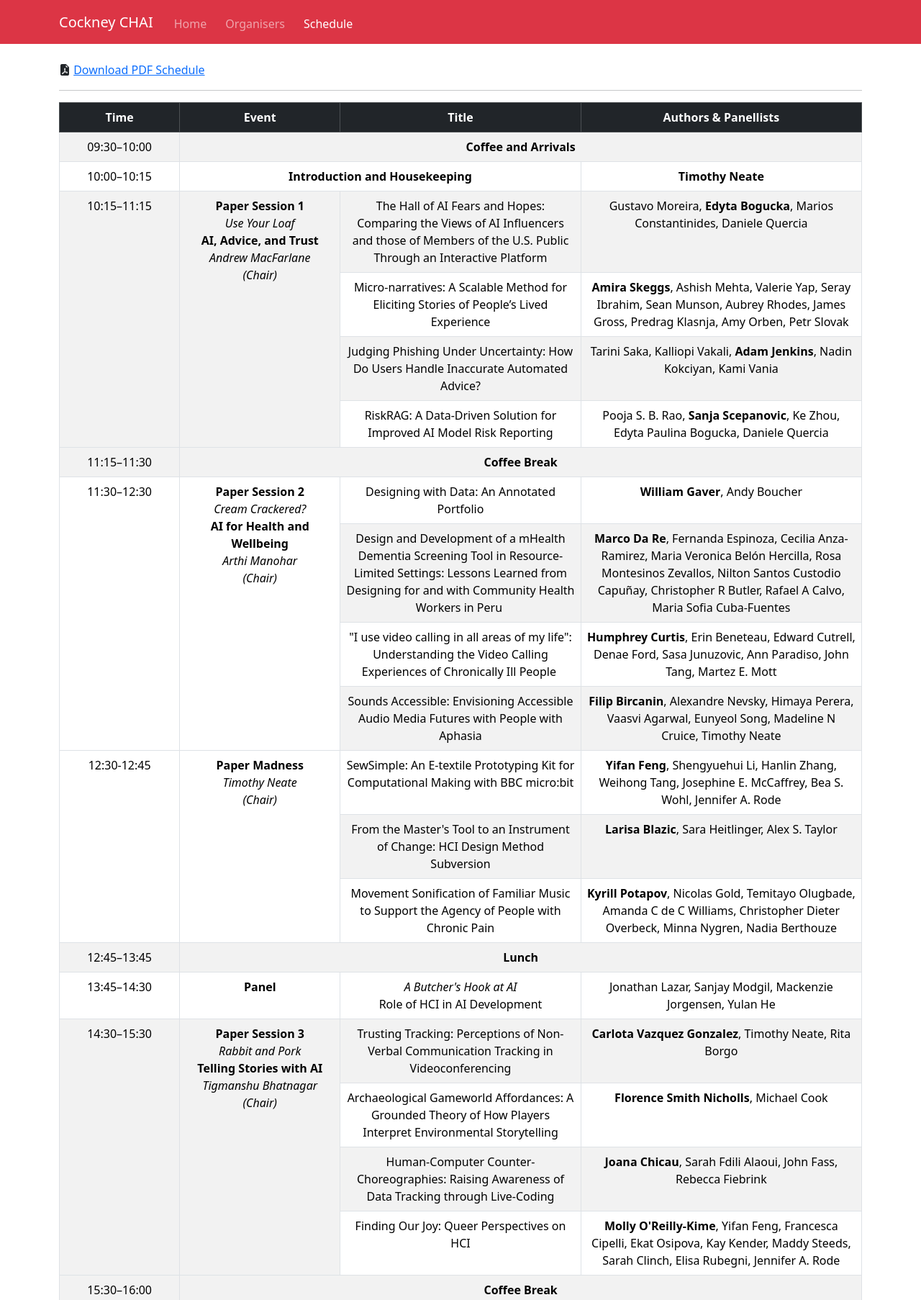
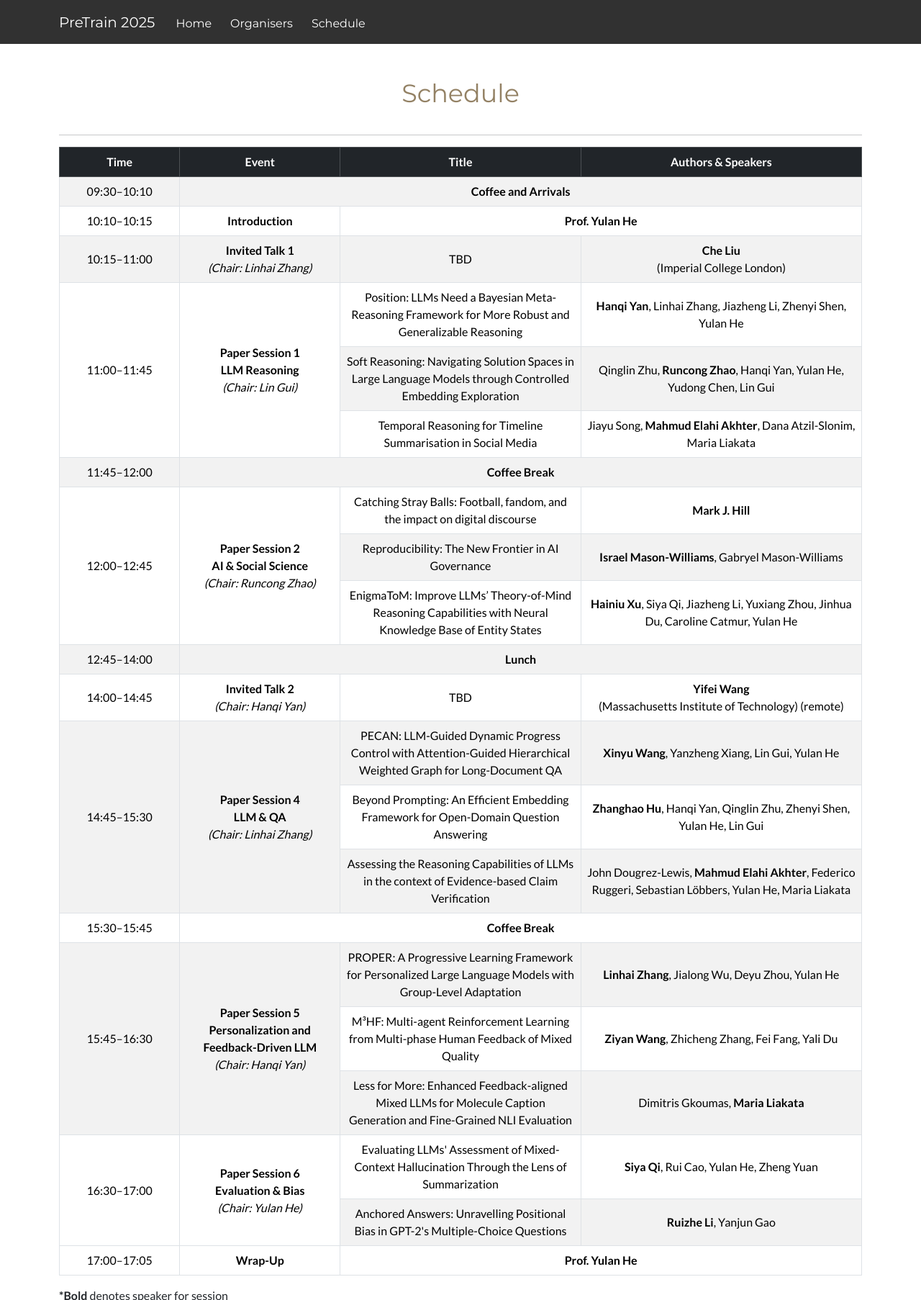
Before and after one commit to PreTrain2025/PreTrain2025.github.io, a plain HTML site: page pages/schedule.html in a window 1280 px wide. Shown: the top 1806 px of the page at 72% size. Drawn offline with nearby package versions, Linux system fonts and the light colour scheme; a script that the page names is missing.

Commit message:
Update the schedule

```diff
--- a/pages/schedule.html
+++ b/pages/schedule.html
@@ -4,40 +4,81 @@
 <head>
   <meta charset="utf-8">
   <meta name="viewport" content="width=device-width, initial-scale=1">
-    <title>Cockney CHAI</title>
+  <title>PreTrain 2025</title>
   <link rel="shortcut icon" href="../images/favicon.ico" />
-    <link rel="stylesheet" href="https://cdn.jsdelivr.net/npm/bootstrap-icons@1.11.3/font/bootstrap-icons.min.css">
+
+  <!-- Bootstrap CSS & Icons -->
   <link href="https://cdn.jsdelivr.net/npm/bootstrap@5.3.2/dist/css/bootstrap.min.css" rel="stylesheet"
         integrity="sha384-T3c6CoIi6uLrA9TneNEoa7RxnatzjcDSCmG1MXxSR1GAsXEV/Dwwykc2MPK8M2HN" crossorigin="anonymous">
+  <link rel="stylesheet" href="https://cdn.jsdelivr.net/npm/bootstrap-icons@1.11.3/font/bootstrap-icons.min.css">
+
+  <!-- Google Fonts -->
+  <link href="https://fonts.googleapis.com/css?family=Lato:400,700&display=swap" rel="stylesheet">
+  <link href="https://fonts.googleapis.com/css?family=Montserrat:400,700&display=swap" rel="stylesheet">
+
+  <!-- Custom Styling -->
+  <style>
+    body, h1, h2, h3, h4, h5, h6 {
+      font-family: 'Lato', sans-serif;
+    }
+    .navbar, h1, button {
+      font-family: 'Montserrat', sans-serif;
+    }
+    .bg-custom {
+      background-color: rgb(49, 49, 49) !important;
+    }
+    .navbar-dark .navbar-nav .nav-link {
+      color: white !important;
+    }
+    .btn-custom {
+      background-color: rgba(43, 43, 43, 0.9);
+      color: white !important;
+    }
+    .text-main {
+      color: rgb(107, 107, 107);
+    }
+    .text-accent, .maintitle {
+      color: rgba(98, 73, 31, 0.691);
+    }
+    .maintitle {
+      margin-top: 10px;
+      font-size: 35px;
+      text-align: left;
+      padding-bottom: 20px;
+    }
+    .bg-overlay {
+      background-color: rgba(76, 83, 82, 0.2);
+    }
+    td, th {
+      vertical-align: middle !important;
+    }
+  </style>
+
   <link rel="stylesheet" href="../styles.css">
 </head>
 
 <body>
-    <nav class="navbar navbar-expand-lg navbar-dark bg-danger">
+  <nav class="navbar navbar-expand-lg navbar-dark bg-custom">
     <div class="container">
-            <a class="navbar-brand" href="index.html">Cockney CHAI</a>
+      <a class="navbar-brand" href="index.html">PreTrain 2025</a>
       <button class="navbar-toggler" type="button" data-bs-toggle="collapse"
-                data-bs-target="#navbarSupportedContent" aria-controls="navbarSupportedContent" aria-expanded="false"
-                aria-label="Toggle navigation">
+              data-bs-target="#navbarSupportedContent" aria-controls="navbarSupportedContent"
+              aria-expanded="false" aria-label="Toggle navigation">
         <span class="navbar-toggler-icon"></span>
       </button>
+
       <div class="collapse navbar-collapse" id="navbarSupportedContent">
         <ul class="navbar-nav me-auto mb-2 mb-lg-0">
-                    <li class="nav-item">
-                        <a class="nav-link" href="../index.html">Home</a>
-                    </li>
-                    <li class="nav-item">
-                        <a class="nav-link" href="./organisers.html">Organisers</a>
-                    </li>
-                    <li class="nav-item">
-                        <a class="nav-link active" aria-current="page" href="schedule.html">Schedule</a>
-                    </li>
+          <li class="nav-item"><a class="nav-link" href="../index.html">Home</a></li>
+          <li class="nav-item"><a class="nav-link" href="./organisers.html">Organisers</a></li>
+          <li class="nav-item"><a class="nav-link active" aria-current="page" href="schedule.html">Schedule</a></li>
+        </ul>
       </div>
     </div>
   </nav>
 
-    <div class="container mx-auto mt-4">
-        <p class="fs-6"><i class="bi bi-file-earmark-pdf-fill"></i> <a href="../files/Cockney-CHAI-2025.pdf" download>Download PDF Schedule</a></p>
+  <div class="container mt-5">
+    <h1 class="text-center maintitle">Schedule</h1>
     <hr>
     <table class="table table-bordered table-striped w-auto table-condensed">
       <thead class="table-dark text-center">
@@ -45,203 +86,50 @@
           <th width="15%">Time</th>
           <th width="20%">Event</th>
           <th width="30%">Title</th>
-                    <th width="35%">Authors & Panellists</th>
+          <th width="35%">Authors & Speakers</th>
         </tr>
       </thead>
       <tbody class="text-center">
-                <tr>
-                    <td>09:30–10:00</td>
-                    <td colspan="3"><b>Coffee and Arrivals</b></td>
-                </tr>
-                <tr>
-                    <td>10:00–10:15</td>
-                    <td colspan="2"><b>Introduction and Housekeeping</b></td>
-                    <td><b>Timothy Neate</b></td>
-                </tr>
-                <tr>
-                    <td rowspan="4">10:15–11:15</td>
-                    <td rowspan="4"><b>Paper Session 1</b><br><i>Use Your Loaf</i><br> <b>AI, Advice, and Trust</b>
-                        <br><i>Andrew MacFarlane<br>(Chair)</i></td>
-                    <td>The Hall of AI Fears and Hopes: Comparing the Views of AI Influencers and those of Members of
-                        the U.S. Public Through an Interactive Platform</td>
-                    <td>Gustavo Moreira, <b>Edyta Bogucka</b>, Marios Constantinides, Daniele Quercia</td>
-                </tr>
-                <tr>
-                    <td>Micro-narratives: A Scalable Method for Eliciting Stories of People’s Lived Experience</td>
-                    <td> <b>Amira Skeggs</b>, Ashish Mehta, Valerie Yap, Seray Ibrahim, Sean Munson, Aubrey Rhodes,
-                        James Gross, Predrag Klasnja, Amy Orben, Petr Slovak</td>
-                </tr>
-                <tr>
-                    <td>Judging Phishing Under Uncertainty: How Do Users Handle Inaccurate Automated Advice?</td>
-                    <td>Tarini Saka, Kalliopi Vakali, <b>Adam Jenkins</b>, Nadin Kokciyan, Kami Vania</td>
-                </tr>
-                <tr>
-                    <td>RiskRAG: A Data-Driven Solution for Improved AI Model Risk Reporting</td>
-                    <td>Pooja S. B. Rao, <b>Sanja Scepanovic</b>, Ke Zhou, Edyta Paulina Bogucka, Daniele Quercia</td>
-                </tr>
-                <tr>
-                    <td>11:15–11:30</td>
-                    <td colspan="3"><b>Coffee Break</b></td>
-                </tr>
-                <tr>
-                    <td rowspan="4">11:30–12:30</td>
-                    <td rowspan="4"><b>Paper Session 2</b><br><i>Cream Crackered?</i><br><b>AI for Health and
-                            Wellbeing</b><br><i>Arthi Manohar<br>(Chair)</i></td>
-                    <td>Designing with Data: An Annotated Portfolio</td>
-                    <td><b>William Gaver</b>, Andy Boucher</td>
-                </tr>
-                <tr>
-                    <td>Design and Development of a mHealth Dementia Screening Tool in Resource-Limited Settings:
-                        Lessons Learned from Designing for and with Community Health Workers in Peru </td>
-                    <td><b>Marco Da Re</b>, Fernanda Espinoza, Cecilia Anza-Ramirez, Maria Veronica Belón Hercilla, Rosa
-                        Montesinos Zevallos, Nilton Santos Custodio Capuñay, Christopher R Butler, Rafael A Calvo, Maria
-                        Sofia Cuba-Fuentes</td>
-                </tr>
-                <tr>
-                    <td>"I use video calling in all areas of my life": Understanding the Video Calling Experiences of
-                        Chronically Ill People </td>
-                    <td><b>Humphrey Curtis</b>, Erin Beneteau, Edward Cutrell, Denae Ford, Sasa Junuzovic, Ann Paradiso,
-                        John Tang, Martez E. Mott</td>
-                </tr>
-                <tr>
-                    <td>Sounds Accessible: Envisioning Accessible Audio Media Futures with People with Aphasia</td>
-                    <td><b>Filip Bircanin</b>, Alexandre Nevsky, Himaya Perera, Vaasvi Agarwal, Eunyeol Song, Madeline N
-                        Cruice, Timothy Neate</td>
-                </tr>
-                <tr>
-                    <td rowspan="3">12:30-12:45</td>
-                    <td rowspan="3"><b>Paper Madness</b> <br><i>Timothy Neate<br>(Chair)</i></td>
-                    <td>SewSimple: An E-textile Prototyping Kit for Computational Making with BBC micro:bit</td>
-                    <td><b>Yifan Feng</b>, Shengyuehui Li, Hanlin Zhang, Weihong Tang, Josephine E. McCaffrey, Bea S.
-                        Wohl, Jennifer A. Rode</td>
-                </tr>
-                <tr>
-                    <td>From the Master's Tool to an Instrument of Change: HCI Design Method Subversion</td>
-                    <td><b>Larisa Blazic</b>, Sara Heitlinger, Alex S. Taylor</td>
-                </tr>
-                <tr>
-                    <td>Movement Sonification of Familiar Music to Support the Agency of People with Chronic Pain</td>
-                    <td><b>Kyrill Potapov</b>, Nicolas Gold, Temitayo Olugbade, Amanda C de C Williams, Christopher
-                        Dieter Overbeck, Minna Nygren, Nadia Berthouze</td>
-                </tr>
-                <tr>
-                    <td>12:45–13:45</td>
-                    <td colspan="3"><b>Lunch</b></td>
-                </tr>
-                <tr>
-                    <td>13:45–14:30</td>
-                    <td><b>Panel</b></td>
-                    <td> <i>A Butcher's Hook at AI</i> <br> Role of HCI in AI Development</td>
-                    <td>Jonathan Lazar, Sanjay Modgil, Mackenzie Jorgensen, Yulan He</td>
-                </tr>
-                <tr>
-                    <td rowspan="4">14:30–15:30</td>
-                    <td rowspan="4"><b>Paper Session 3</b><br><i>Rabbit and Pork</i><br> <b>Telling Stories with
-                            AI</b> <br> <i>Tigmanshu Bhatnagar<br>(Chair)</i></td>
-                    <td>Trusting Tracking: Perceptions of Non-Verbal Communication Tracking in Videoconferencing</td>
-                    <td><b>Carlota Vazquez Gonzalez</b>, Timothy Neate, Rita Borgo</td>
-                </tr>
-                <tr>
-                    <td>Archaeological Gameworld Affordances: A Grounded Theory of How Players Interpret Environmental
-                        Storytelling</td>
-                    <td><b>Florence Smith Nicholls</b>, Michael Cook</td>
-                </tr>
-                <tr>
-                    <td>Human-Computer Counter-Choreographies: Raising Awareness of Data Tracking through Live-Coding
-                    </td>
-                    <td><b>Joana Chicau</b>, Sarah Fdili Alaoui, John Fass, Rebecca Fiebrink</td>
-                </tr>
-                <tr>
-                    <td>Finding Our Joy: Queer Perspectives on HCI</td>
-                    <td><b>Molly O'Reilly-Kime</b>, Yifan Feng, Francesca Cipelli, Ekat Osipova, Kay Kender, Maddy
-                        Steeds, Sarah Clinch, Elisa Rubegni, Jennifer A. Rode</td>
-                </tr>
-                <tr>
-                    <td>15:30–16:00</td>
-                    <td colspan="3"><b>Coffee Break</b></td>
-                </tr>
-                <tr>
-                    <td rowspan="4">16:00–17:00</td>
-                    <td rowspan="4"><b>Paper Session 4</b><br><i>On Your Tod?</i><br> <b>Navigating AI in the
-                            Digital World</b> <br> <i>Michael Cook<br>(Chair)</i></td>
-                    <td>"The Internet is Hard. Is Words": Investigating Information Search Difficulties Experienced by
-                        People with Aphasia and Strategies for Combatting Them</td>
-                    <td> Vasiliki Kladouchou, Stephann Makri, Sylwia Frankowska-Takhari, Timothy Neate, <b>Andrew
-                            MacFarlane</b>, Stephanie Wilson, Abi Roper </td>
-                </tr>
-                <tr>
-                    <td>Bridging AI and Humanitarianism: An HCI-Informed Framework for Responsible AI Adoption</td>
-                    <td><b>Tigmanshu Bhatnagar</b>, Maarya Omar, Davor Orlic, James Smith, Catherine Holloway, Maria
-                        Kett
-                    </td>
-                </tr>
-                <tr>
-                    <td>A Critical Analysis of Machine Learning Eco-feedback Tools through the Lens of Sustainable HCI
-                    </td>
-                    <td><b>Sinem Görücü</b>, Luiz Morais, Georgia Panagiotidou</td>
-                </tr>
-                <tr>
-                    <td>OptiCarVis: Improving Automated Vehicle Functionality Visualizations Using Bayesian Optimization
-                        to Enhance User Experience</td>
-                    <td>Pascal Jansen, <b>Mark Colley</b>, Svenja Krauß, Daniel Hirschle, Enrico Rukzio</td>
-                </tr>
-                <td rowspan="4"">17:00-17:20</td>
-                <td rowspan=" 4"><b>Paper Madness</b><br><i>Adam Jenkins<br>(Chair)</i></td>
-                <td>"They Didn’t Buy Their Smart TV to Watch Me with the Kids": Comparing Nannies’ and Parents’ Privacy
-                    Threat Models for Smart Home Devices</td>
-                <td><b>Ruba Abu-Salma</b>, Junghyun Choy, Alisa Frik, and Julia Bernd</td>
-                </tr>
-                <tr>
-                    <td>A Critical Review of Sexuality, Technology and Disability</td>
-                    <td><b>Dilisha Patel</b>, Ekat Osipova, Giulia Barbareschi, and Katta Spiel</td>
-                </tr>
-                <tr>
-                    <td>Beyond the Buckets of Support: Designing for Agency and Interaction in Personalised Disability
-                        Systems</td>
-                    <td><b>Filip Bircanin</b>, Laurianne Sitbon, Maria Hoogstrate, Ahmed K. Abbas, Alieh Hajizadeh
-                        Saffar, Margot Brereton</td>
-                </tr>
-                <tr>
-                    <td>Designing Daily Supports for Parent-Child Conversations about Emotion: Ecological Momentary
-                        Assessment as Intervention</td>
-                    <td><b>Seray Ibrahim</b>, Predrag Klasnja, James J. Gross, Petr Slovak</td>
-                </tr>
-                <tr>
-                    <td>17:20–17:45 </td>
-                    <td colspan="3"><b>Wrap-Up and Mingle</b></td>
-                </tr>
-                <tr>
-                    <td>18:00–Late</td>
-                    <td><b>Post-Event Social</b></td>
-                    <td colspan="2">Join us nearby at the Strand's <a
-                            href="https://maps.app.goo.gl/qZDJLEH443LUZAeN6">George Pub & Restaurant</a> for an informal
-                        gathering!</td>
-                </tr>
+        <tr><td>09:30–10:10</td><td colspan="3"><b>Coffee and Arrivals</b></td></tr>
+        <tr><td>10:10–10:15</td><td><b>Introduction</b></td><td colspan="2"><b>Prof. Yulan He</b></td></tr>
+        <tr><td>10:15–11:00</td><td><b>Invited Talk 1</b><br><i>(Chair: Linhai Zhang)</i></td><td>TBD</td><td><b>Che Liu</b><br>(Imperial College London)</td></tr>
+        <tr><td rowspan="3">11:00–11:45</td><td rowspan="3"><b>Paper Session 1</b><br><b>LLM Reasoning</b><br><i>(Chair: Lin Gui)</i></td><td>Position: LLMs Need a Bayesian Meta-Reasoning Framework for More Robust and Generalizable Reasoning</td><td><b>Hanqi Yan</b>, Linhai Zhang, Jiazheng Li, Zhenyi Shen, Yulan He</td></tr>
+        <tr><td>Soft Reasoning: Navigating Solution Spaces in Large Language Models through Controlled Embedding Exploration</td><td>Qinglin Zhu, <b>Runcong Zhao</b>, Hanqi Yan, Yulan He, Yudong Chen, Lin Gui</td></tr>
+        <tr><td>Temporal Reasoning for Timeline Summarisation in Social Media</td><td>Jiayu Song, <b>Mahmud Elahi Akhter</b>, Dana Atzil-Slonim, Maria Liakata</td></tr>
+        <tr><td>11:45–12:00</td><td colspan="3"><b>Coffee Break</b></td></tr>
+        <tr><td rowspan="3">12:00–12:45</td><td rowspan="3"><b>Paper Session 2</b><br><b>AI & Social Science</b><br><i>(Chair: Runcong Zhao)</i></td><td>Catching Stray Balls: Football, fandom, and the impact on digital discourse</td><td><b>Mark J. Hill</b></td></tr>
+        <tr><td>Reproducibility: The New Frontier in AI Governance</td><td><b>Israel Mason-Williams</b>, Gabryel Mason-Williams</td></tr>
+        <tr><td>EnigmaToM: Improve LLMs’ Theory-of-Mind Reasoning Capabilities with Neural Knowledge Base of Entity States</td><td><b>Hainiu Xu</b>, Siya Qi, Jiazheng Li, Yuxiang Zhou, Jinhua Du, Caroline Catmur, Yulan He</td></tr>
+        <tr><td>12:45–14:00</td><td colspan="3"><b>Lunch</b></td></tr>
+        <tr><td>14:00–14:45</td><td><b>Invited Talk 2</b><br><i>(Chair: Hanqi Yan)</i></td><td>TBD</td><td><b>Yifei Wang</b><br>(Massachusetts Institute of Technology) (remote)</td></tr>
+        <tr><td rowspan="3">14:45–15:30</td><td rowspan="3"><b>Paper Session 4</b><br><b>LLM & QA</b><br><i>(Chair: Linhai Zhang)</i></td><td>PECAN: LLM-Guided Dynamic Progress Control with Attention-Guided Hierarchical Weighted Graph for Long-Document QA</td><td><b>Xinyu Wang</b>, Yanzheng Xiang, Lin Gui, Yulan He</td></tr>
+        <tr><td>Beyond Prompting: An Efficient Embedding Framework for Open-Domain Question Answering</td><td><b>Zhanghao Hu</b>, Hanqi Yan, Qinglin Zhu, Zhenyi Shen, Yulan He, Lin Gui</td></tr>
+        <tr><td>Assessing the Reasoning Capabilities of LLMs in the context of Evidence-based Claim Verification</td><td>John Dougrez-Lewis, <b>Mahmud Elahi Akhter</b>, Federico Ruggeri, Sebastian Löbbers, Yulan He, Maria Liakata</td></tr>
+        <tr><td>15:30–15:45</td><td colspan="3"><b>Coffee Break</b></td></tr>
+        <tr><td rowspan="3">15:45–16:30</td><td rowspan="3"><b>Paper Session 5</b><br><b>Personalization and Feedback-Driven LLM</b><br><i>(Chair: Hanqi Yan)</i></td><td>PROPER: A Progressive Learning Framework for Personalized Large Language Models with Group-Level Adaptation</td><td><b>Linhai Zhang</b>, Jialong Wu, Deyu Zhou, Yulan He</td></tr>
+        <tr><td>M³HF: Multi-agent Reinforcement Learning from Multi-phase Human Feedback of Mixed Quality</td><td><b>Ziyan Wang</b>, Zhicheng Zhang, Fei Fang, Yali Du</td></tr>
+        <tr><td>Less for More: Enhanced Feedback-aligned Mixed LLMs for Molecule Caption Generation and Fine-Grained NLI Evaluation</td><td>Dimitris Gkoumas, <b>Maria Liakata</b></td></tr>
+        <tr><td rowspan="2">16:30–17:00</td><td rowspan="2"><b>Paper Session 6</b><br><b>Evaluation & Bias</b><br><i>(Chair: Yulan He)</i></td><td>Evaluating LLMs' Assessment of Mixed-Context Hallucination Through the Lens of Summarization</td><td><b>Siya Qi</b>, Rui Cao, Yulan He, Zheng Yuan</td></tr>
+        <tr><td>Anchored Answers: Unravelling Positional Bias in GPT-2's Multiple-Choice Questions</td><td><b>Ruizhe Li</b>, Yanjun Gao</td></tr>
+        <tr><td>17:00–17:05</td><td><b>Wrap-Up</b></td><td colspan="2"><b>Prof. Yulan He</b></td></tr>
       </tbody>
     </table>
     <p><b>*Bold</b> denotes speaker for session</p>
   </div>
 
-
   <footer class="d-flex justify-content-between align-items-center p-3 my-4 border-top">
     <div class="align-items-center">
-            <span class="text-body-secondary">Connect with us at KCL HCC!</span>
+      <span class="text-body-secondary">Connect with us at KCL NLP!</span>
     </div>
-
     <ul class="nav col-md-4 justify-content-end">
-            <li class="ms-3"><a href="https://x.com/kingshcc"><i class="bi bi-twitter-x"></i></a></li>
-            <li class="ms-3"><a href="https://www.kcl.ac.uk/research/hcc"><i class="bi bi-house-door-fill"></i></a></li>
-            <li class="ms-3"><a href="mailto:ai-institute@kcl.ac.uk"><i class="bi bi-envelope-arrow-up-fill"></i></a>
-            </li>
+      <li class="ms-3"><a href="https://x.com/kclnlp"><i class="bi bi-twitter-x"></i></a></li>
+      <li class="ms-3"><a href="https://kclnlp.github.io/"><i class="bi bi-house-door-fill"></i></a></li>
     </ul>
   </footer>
 
   <script src="https://cdn.jsdelivr.net/npm/bootstrap@5.3.2/dist/js/bootstrap.bundle.min.js"
-        integrity="sha384-C6RzsynM9kWDrMNeT87bh95OGNyZPhcTNXj1NW7RuBCsyN/o0jlpcV8Qyq46cDfL" crossorigin="anonymous">
-    </script>
+          integrity="sha384-C6RzsynM9kWDrMNeT87bh95OGNyZPhcTNXj1NW7RuBCsyN/o0jlpcV8Qyq46cDfL" crossorigin="anonymous"></script>
   <script src="../main.js"></script>
-
-
 </body>
 
 </html>
```
Also changed, not shown: index.html (+1 -0 lines), pages/organisers.html (+1 -1 lines). Lines whose indentation alone changed are shown as unchanged.
